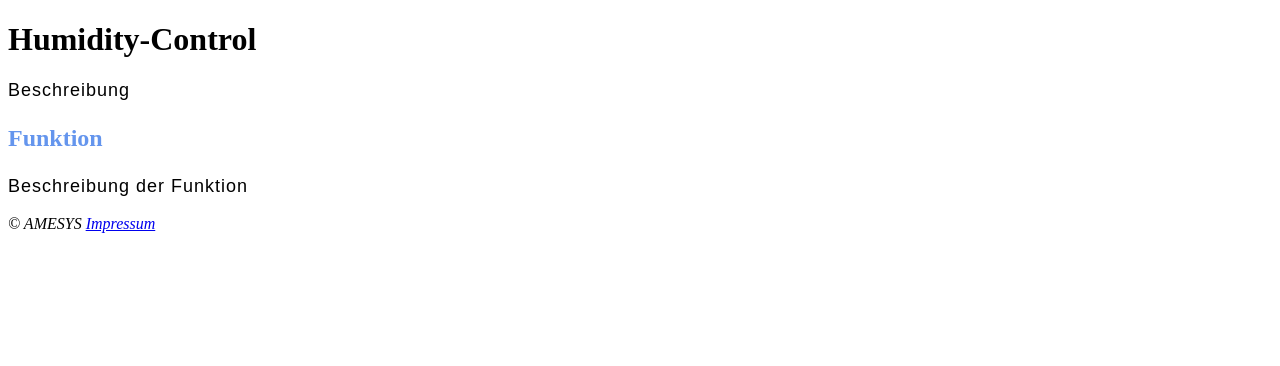
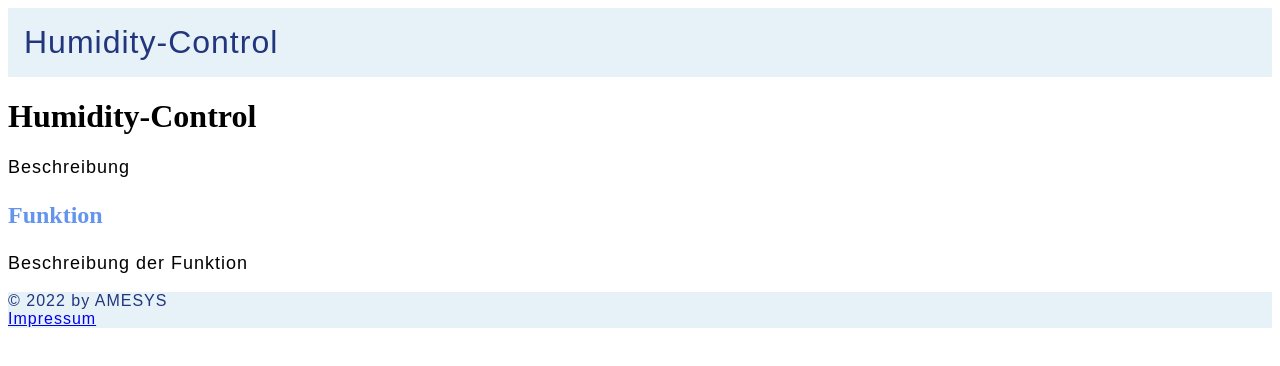
Before and after one commit to Feinmechaniker/Feinmechaniker.github.io, a plain HTML site: page index.html in a window 1280 px wide. Drawn offline with Linux system fonts and the light colour scheme.

Commit message:
Update index.html
25.11.22

```diff
--- a/index.html
+++ b/index.html
@@ -1,12 +1,17 @@
 <!DOCTYPE html>
-<html>
+<html lang="en">
+
 <head>
+  <meta name="author" content="Joe G.">
+  <meta name="date" content="2022-11-25">
   <meta charset="utf-8">
+  <meta name="viewport" content="width=device-width, initial-scale=1.0">
   <title>Humidity-Control</title>
 </head>
 
 <style>
 	h3 {color:cornflowerblue; font-size:24px;}
+
   p {
 	margin: 0 auto;
 	font-family: Arial, Helvetica, sans-serif;
@@ -15,23 +20,45 @@
 	font-size: 18px;
 	letter-spacing: 1px;
   }
+
+  header {
+	background: #e6f2f7;
+	padding: 1em;
+  }
+  header p {
+	font-size: 2em;
+	color: #04186bdd;
+  }
+
+  footer {
+	background: #e6f2f7;
+  }
+  footer p {
+	font-size: 1em;
+	color: #04186bdd;
+  }
+
 </style>
 
 <body>
+  <header>
+    <p>Humidity-Control</p>
+  </header>
+
     <h1>Humidity-Control</h1>
     <p>Beschreibung</p>
-</body>
 
-<article>
+  <section>
     <h3>Funktion</h3>
     <p>Beschreibung der Funktion</p>
-</article>
+  </section>
 
   <br>
   <footer>
-   <address>
-     © AMESYS <a href="impressum.html">Impressum</a>
-   </address>
+    <p>© 2022 by AMESYS
+    <br>
+    <a href="impressum.html">Impressum</a>
+    </p>
   </footer>
-
+</body>
 </html>
```
Lines whose indentation alone changed are shown as unchanged.
